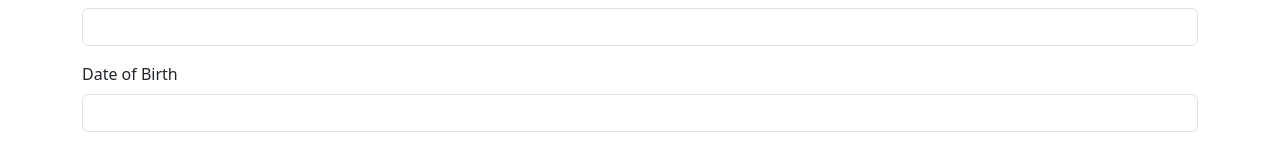
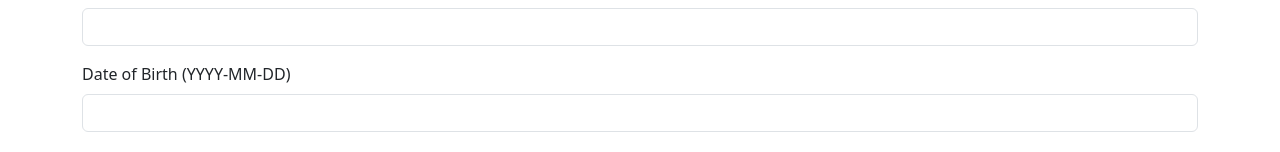
Before and after one commit to romain-beghi/StudentResultManagementSystem, a React (Create React App) app in the folder frontend/: page /students/new in a window 1280 px wide. Shown: the part 232-384 px from the top of the page. Built offline with nearby package versions, Linux system fonts and the light colour scheme.

Commit message:
[feat] adding date pattern

```diff
--- a/frontend/src/StudentEdit.js
+++ b/frontend/src/StudentEdit.js
@@ -56,7 +56,7 @@ const StudentEdit = () => {
                                onChange={handleChange} autoComplete="familyName"/>
                     </FormGroup>
                     <FormGroup>
-                        <Label for="dateOfBirth">Date of Birth</Label>
+                        <Label for="dateOfBirth">Date of Birth (YYYY-MM-DD)</Label>
                         <Input type="text" name="dateOfBirth" id="dateOfBirth" value={student.dateOfBirth || ''}
                                onChange={handleChange} autoComplete="dateOfBirth"/>
                     </FormGroup>
```
